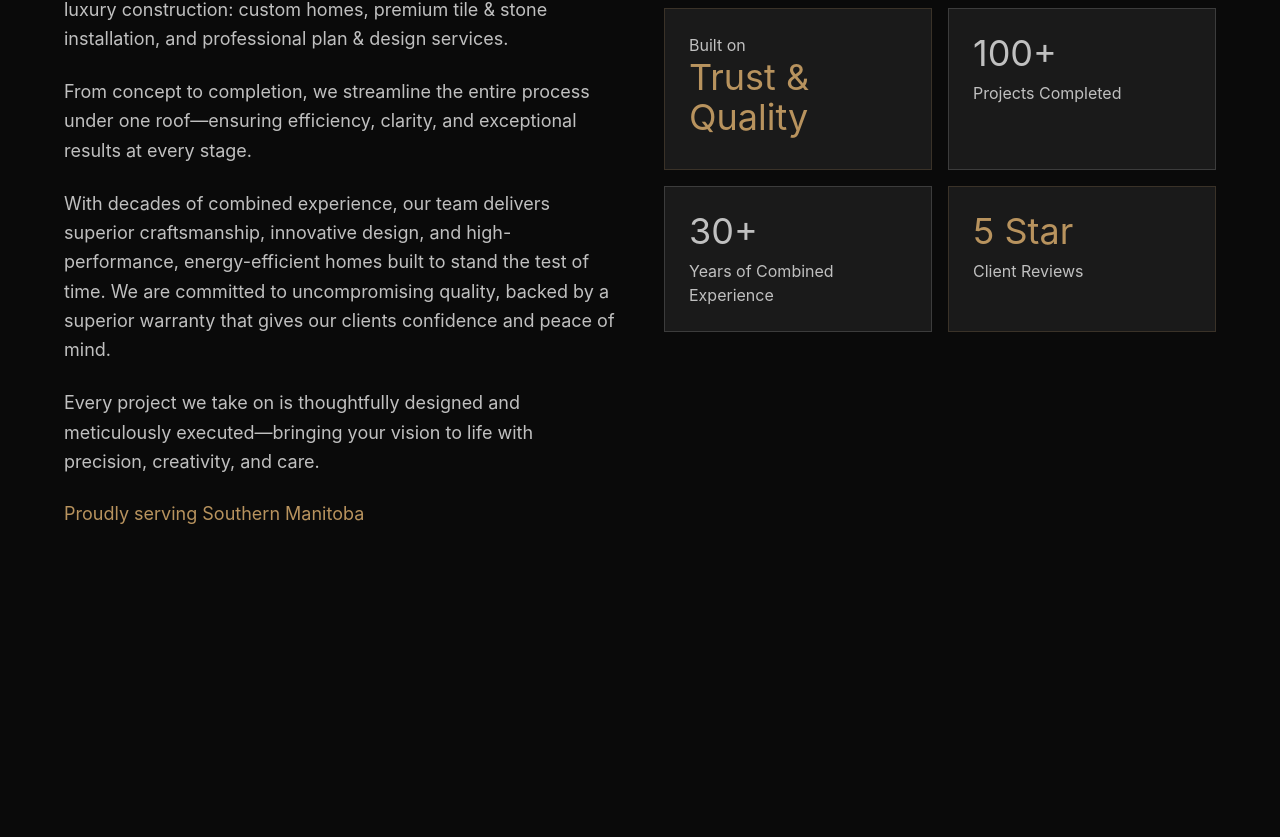
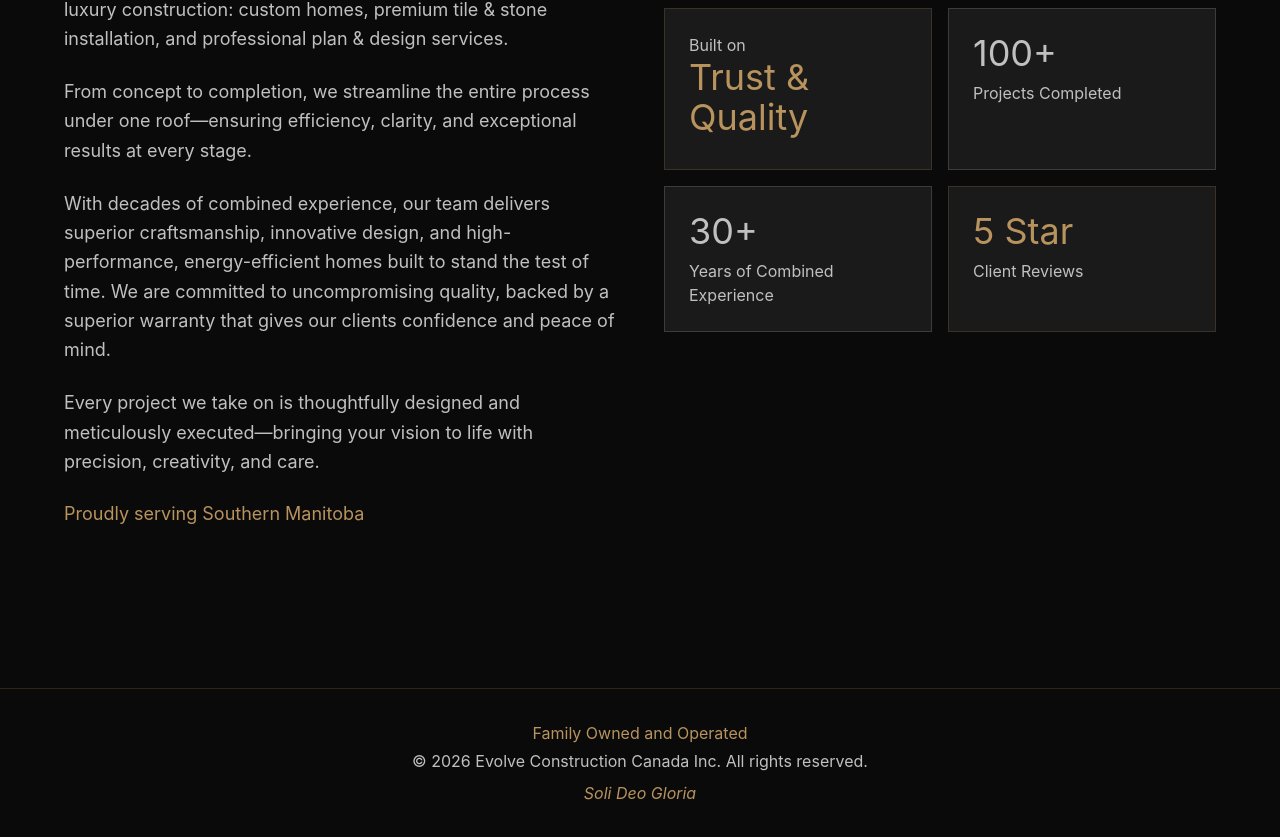
Before and after one commit to EvolveConstruction/web, a Next.js app: page / in a window 1280 px wide. Shown: the part 2596-3433 px from the top of the page. Before the commit the page ends 3204 px from the top, so only its background shows below. Built offline with nearby package versions, Linux system fonts and the light colour scheme; what @mui/material-nextjs would draw is missing.

Commit message:
feat: add footer to layout

```diff
--- a/src/app/layout.tsx
+++ b/src/app/layout.tsx
@@ -1,8 +1,10 @@
 import type { Metadata } from "next";
 import { AppRouterCacheProvider } from "@mui/material-nextjs/v13-appRouter";
 import { ThemeProvider } from "@mui/material/styles";
+import Footer from "@/components/footer";
 import theme from "../theme/theme";
 import "./globals.css";
+import FocusTrap from "@mui/material/Unstable_TrapFocus";
 
 export const metadata: Metadata = {
   title: "Evolve Construction Inc",
@@ -20,6 +22,7 @@ export default function RootLayout({
         <AppRouterCacheProvider>
           <ThemeProvider theme={theme}> {children} </ThemeProvider>
         </AppRouterCacheProvider>
+        <Footer />
       </body>
     </html>
   );
--- /dev/null
+++ b/src/components/footer.tsx
@@ -0,0 +1,15 @@
+export default function Footer() {
+  return (
+    <footer className="bg-[#0a0a0a] border-t border-[#B8935E]/20 py-8 mt-20">
+      <div className="max-w-7xl mx-auto px-4 sm:px-6 lg:px-8">
+        <div className="text-center text-[#C0C0C0]">
+          <p className="mb-1 text-[#B8935E]">Family Owned and Operated</p>
+          <p className="mb-2">
+            &copy; 2026 Evolve Construction Canada Inc. All rights reserved.
+          </p>
+          <p className="text-[#B8935E] italic">Soli Deo Gloria</p>
+        </div>
+      </div>
+    </footer>
+  );
+}
```
